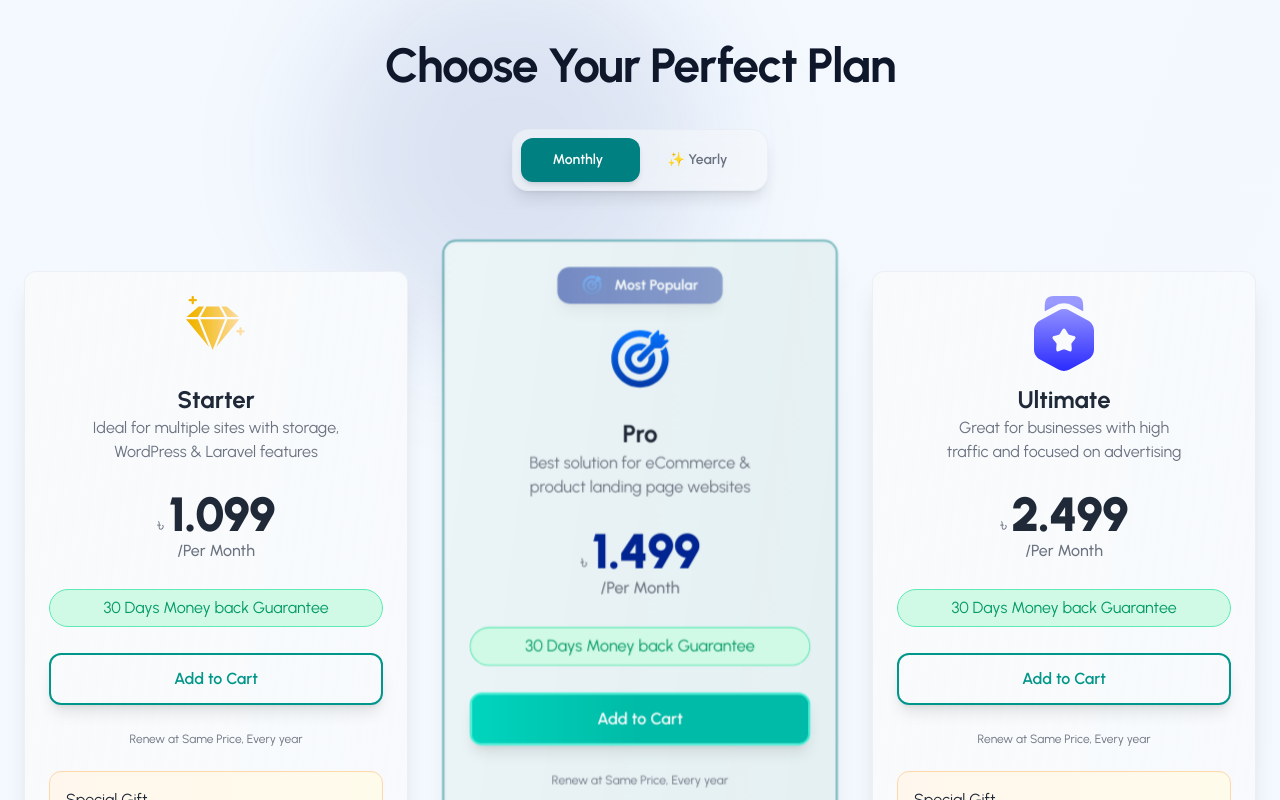
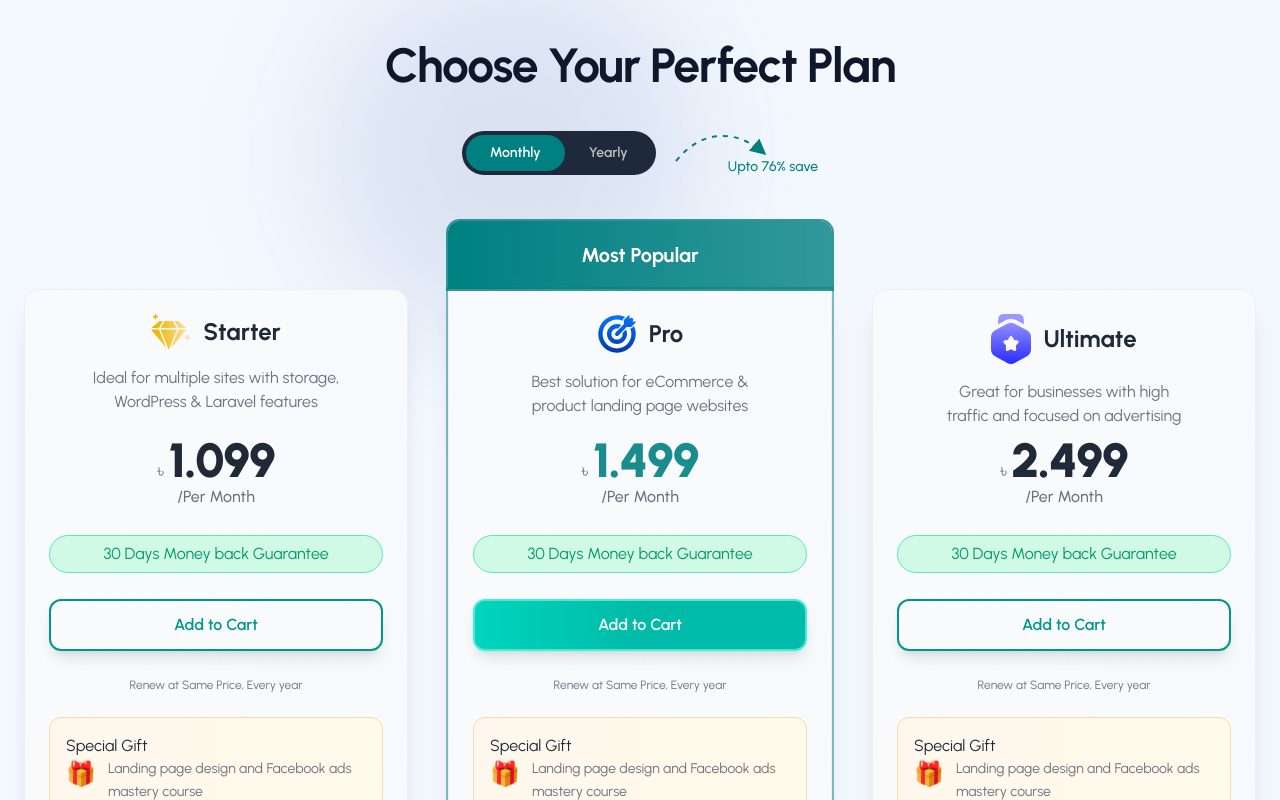
Before and after one commit to hostfame/hostfame, a Next.js app: page /web-hosting in a window 1280 px wide. Shown: the part 1340-2140 px from the top of the page. Built offline with nearby package versions, Linux system fonts and the light colour scheme.

Commit message:
Update: pricing

```diff
--- a/src/components/pages/hosting/web-hosting/pricing/Pricing.tsx
+++ b/src/components/pages/hosting/web-hosting/pricing/Pricing.tsx
@@ -38,7 +38,7 @@ export function Pricing() {
           yearlyDiscount={pricingData.yearlyDiscount}
         />
 
-        <div className="grid grid-cols-1 lg:grid-cols-3 gap-14 lg:gap-6 max-w-7xl mx-auto">
+        <div className="grid grid-cols-1 lg:grid-cols-3 gap-14 lg:gap-6 max-w-7xl mx-auto pt-18">
           {pricingData.plans.map((plan, index) => (
             <div
               key={plan.id}
--- a/src/components/shared/html/Card.tsx
+++ b/src/components/shared/html/Card.tsx
@@ -4,7 +4,7 @@ function Card({ className = "", ...props }: React.ComponentProps<'div'>) {
   return (
     <div
       data-slot="card"
-      className={`bg-card text-card-foreground flex flex-col gap-6 rounded-xl border py-6 shadow-sm ${className}`}
+      className={`bg-card text-card-foreground flex flex-col gap-6 rounded-2xl border py-6 shadow-sm ${className}`}
       {...props}
     />
   )
--- a/src/components/shared/pricing/PricingCard.tsx
+++ b/src/components/shared/pricing/PricingCard.tsx
@@ -22,48 +22,44 @@ export function PricingCard({ plan, billingPeriod, isExpanded, onToggleExpand, c
       .filter((section) => section.features.length > 0)
 
   return (
-    <Card
-      className={
-        `relative transition-all duration-500 hover:shadow-2xl group overflow-hidden bg-gradient-to-br from-card to-card/80 backdrop-blur-sm border-border/50 ${plan.isPopular && "ring-2 ring-primary/50 shadow-2xl z-10 bg-gradient-to-br from-primary/5 to-primary/10"} ${isExpanded && "shadow-xl"} ${plan.isPopular ? isExpanded ? "scale-102" : "scale-105" : ""} ${className}`
-      }
-    >
+    <section className=" relative">
       {
         plan.isPopular && (
-          <div className=" w-fit mx-auto">
-            <section className="rounded-xl bg-gradient-to-r from-secondary to-secondary/80 text-secondary-foreground px-6 py-2 text-sm font-bold shadow-lg animate-pulse">
-              <span className=" flex justify-center items-center gap-3">
-                <Image
-                  src={plan.icon}
-                  alt={plan.name}
-                  width={20}
-                  height={20}
-                />
-                <p>Most Popular</p>
+          <div className=" absolute -top-17 w-full mx-auto z-20">
+            <section className="ring-2 ring-primary/80 rounded-t-xl bg-gradient-to-r from-primary to-primary/80 text-primary-foreground py-5 text-sm font-bold ">
+              <span className=" flex justify-center items-center gap-3 text-xl">
+                Most Popular
               </span>
             </section>
           </div>
         )
       }
 
+      <Card
+        className={
+          `relative transition-all duration-500 hover:shadow-2xl group overflow-hidden bg-gradient-to-br from-card to-card/80 backdrop-blur-sm border-border/50 ${plan.isPopular && "rounded-t-none ring-2 ring-primary/50"} ${isExpanded && "shadow-xl"} ${className}`
+        }
+      >
+
         <CardHeader className="space-y-5 text-center relative z-10">
-        <div className="flex flex-col items-center gap-4">
+          <div className="flex flex-col items-center gap-4 h-24">
+            <div className=" flex justify-center items-center gap-3">
               <div
                 className={
-              `h-18 rounded-2xl transition-all duration-300 group-hover:scale-110 text-4xl }`
+                  `transition-all duration-300 group-hover:scale-110 text-4xl`
                 }
               >
                 <Image
                   src={plan.icon}
                   alt={plan.name}
-              width={60}
-              height={60}
+                  width={40}
+                  height={40}
                 />
               </div>
 
-          <div>
               <h3 className="text-2xl font-bold">{plan.name}</h3>
+            </div>
             <p className="text-muted-foreground text-balance">{plan.description}</p>
-          </div>
           </div>
 
           <div className="">
@@ -71,7 +67,7 @@ export function PricingCard({ plan, billingPeriod, isExpanded, onToggleExpand, c
               <span className="text-lg text-muted-foreground">{plan.currency}</span>
               <span
                 className={
-                `text-5xl font-black tracking-tight ${plan.isPopular ? "text-secondary" : "text-foreground"}`
+                  `text-5xl font-black tracking-tight ${plan.isPopular ? "text-primary/90" : "text-foreground"}`
                 }
               >
                 {formattedPrice}
@@ -115,7 +111,7 @@ export function PricingCard({ plan, billingPeriod, isExpanded, onToggleExpand, c
                 <h4 className="bg-gray-100 py-2 px-5 font-bold text-foreground text-xl rounded-xl flex items-center gap-2">
                   {section.title}
                 </h4>
-              <div className="space-y-3 ml-3">
+                <div className="space-y-3">
                   {section.features.map((feature, index) => (
                     <div
                       data-tooltip-id="my-tooltip"
@@ -150,7 +146,7 @@ export function PricingCard({ plan, billingPeriod, isExpanded, onToggleExpand, c
                       </div>
                       <span
                         className={
-                        `leading-relaxed transition-colors duration-200 ${feature.included ? "text-foreground group-hover/feature:text-secondary" : "text-muted-foreground line-through"}`
+                          `leading-relaxed transition-colors duration-200 ${feature.included ? "text-foreground group-hover/feature:text-primary" : "text-muted-foreground line-through"}`
                         }
                       >
                         {feature.name}
@@ -165,7 +161,7 @@ export function PricingCard({ plan, billingPeriod, isExpanded, onToggleExpand, c
           <div className="border-t border-border/50">
             <button
               onClick={onToggleExpand}
-            className={` cursor-pointer w-full h-12 flex justify-center items-center rounded-2xl font-medium transition-all duration-300 hover:scale-105 text-foreground hover:bg-primary/20 hover:text-secondary border border-primary/40 hover:border-primary/80 `}
+              className={` cursor-pointer w-full h-12 flex justify-center items-center rounded-2xl font-medium transition-all duration-300 hover:scale-105 text-foreground hover:bg-primary/20 hover:text-primary border border-primary/40 hover:border-primary/80 `}
             >
               {isExpanded ? (
                 <>
@@ -182,5 +178,6 @@ export function PricingCard({ plan, billingPeriod, isExpanded, onToggleExpand, c
           </div>
         </CardContent>
       </Card >
+    </section>
   )
 }
--- a/src/components/shared/pricing/PricingToggle.tsx
+++ b/src/components/shared/pricing/PricingToggle.tsx
@@ -1,40 +1,113 @@
-"use client"
+"use client";
 
-import { PricingToggleProps } from "@/types/pricing.types"
+import * as React from "react";
 
-export function PricingToggle({ billingPeriod, onToggle, yearlyDiscount }: PricingToggleProps) {
+type BillingPeriod = "monthly" | "yearly";
+
+export type PricingToggleProps = {
+  billingPeriod: BillingPeriod;
+  onToggle: (p: BillingPeriod) => void;
+  yearlyDiscount: number | string;
+  /** pass your shared toggle here; it will replace the fallback */
+  ToggleComponent?: React.ReactNode;
+  className?: string;
+};
+
+/* --- dashed curved arrow (like the screenshot) --- */
+function CurvedDottedArrow({
+  className = "",
+}: {
+  className?: string;
+}) {
   return (
-    <div className="flex flex-col items-center justify-center space-y-3">
-      <div className="relative flex items-center bg-card/50 backdrop-blur-sm border border-border/50 rounded-2xl p-2 shadow-lg">
-        <div
-          className={`absolute top-2 bottom-2 rounded-xl transition-all duration-300 ease-out shadow-md ${billingPeriod === "monthly" ? "left-2 right-1/2 bg-primary" : "left-1/2 right-2 bg-secondary"}`}
+    <svg
+      width="96"
+      height="52"
+      viewBox="0 0 96 52"
+      fill="none"
+      className={className}
+      aria-hidden="true"
+    >
+      <defs>
+        <marker
+          id="arrowhead"
+          markerWidth="8"
+          markerHeight="8"
+          refX="6.5"
+          refY="4"
+          orient="auto"
+        >
+          <path d="M0,0 L8,4 L0,8 Z" fill="currentColor" />
+        </marker>
+      </defs>
+
+      {/* arcing dashed line */}
+      <path
+        d="M4 40 C 30 8, 64 8, 92 32"
+        stroke="currentColor"
+        strokeWidth="2"
+        strokeDasharray="5 6"
+        fill="none"
+        markerEnd="url(#arrowhead)"
       />
+    </svg>
+  );
+}
 
+/* --- fallback segmented toggle (use your shared comp instead) --- */
+function FallbackToggle({
+  billingPeriod,
+  onToggle,
+}: {
+  billingPeriod: BillingPeriod;
+  onToggle: (p: BillingPeriod) => void;
+}) {
+  return (
+    <div className="flex rounded-full bg-[#1E2A3B] p-1">
       <button
         onClick={() => onToggle("monthly")}
-          className={` cursor-pointer relative z-10 px-8 py-3 rounded-xl text-sm font-semibold transition-all duration-300 ${billingPeriod === "monthly" ? "text-primary-foreground" : "text-muted-foreground hover:text-foreground"}`}
+        className={`px-6 py-2 rounded-full text-sm font-semibold transition-all duration-300 ${billingPeriod === "monthly"
+          ? "bg-primary text-white"
+          : "text-white/70 hover:text-white"
+          }`}
       >
         Monthly
       </button>
-
       <button
         onClick={() => onToggle("yearly")}
-          className={` cursor-pointer relative z-10 px-8 py-3 rounded-xl text-sm font-semibold transition-all duration-300 flex items-center gap-2 ${billingPeriod === "yearly" ? "text-secondary-foreground" : "text-muted-foreground hover:text-foreground"}`}
+        className={`px-6 py-2 rounded-full text-sm font-semibold transition-all duration-300 ${billingPeriod === "yearly"
+          ? "bg-primary text-white"
+          : "text-white/70 hover:text-white"
+          }`}
       >
-          ✨ Yearly
+        Yearly
       </button>
     </div>
+  );
+}
 
-      <div className="flex items-center gap-2 animate-pulse">
-        <div className={`${billingPeriod === "yearly" ? "opacity-100" : " opacity-0"} flex items-center gap-1`}>
-          <div className="w-2 h-2 bg-secondary rounded-full animate-bounce" />
-          <div className="w-2 h-2 bg-secondary rounded-full animate-bounce [animation-delay:0.1s]" />
-          <div className="w-2 h-2 bg-secondary rounded-full animate-bounce [animation-delay:0.2s]" />
-        </div>
-        <span className={`${billingPeriod === "yearly" ? "opacity-100" : " opacity-0"} text-sm font-semibold text-secondary bg-secondary/10 px-3 py-1 rounded-full`}>
-          Save up to {yearlyDiscount}%
+export function PricingToggle({
+  billingPeriod,
+  onToggle,
+  yearlyDiscount,
+  ToggleComponent,
+  className = "",
+}: PricingToggleProps) {
+  return (
+    <div className={`flex justify-center items-center gap-4 ${className}`}>
+      {/* your shared toggle goes here */}
+      {ToggleComponent ?? (
+        <FallbackToggle billingPeriod={billingPeriod} onToggle={onToggle} />
+      )}
+
+      {/* discount with arrow */}
+      <div className="relative flex items-start">
+        {/* nudge the arrow up a bit so it sits above the text like the mock */}
+        <CurvedDottedArrow className="text-primary -mt-2 mr-2" />
+        <span className="text-primary text-sm font-medium whitespace-nowrap self-center -ml-12 mt-7">
+          Upto {yearlyDiscount}% save
         </span>
       </div>
     </div>
-  )
+  );
 }
```
Lines whose indentation alone changed are shown as unchanged.
